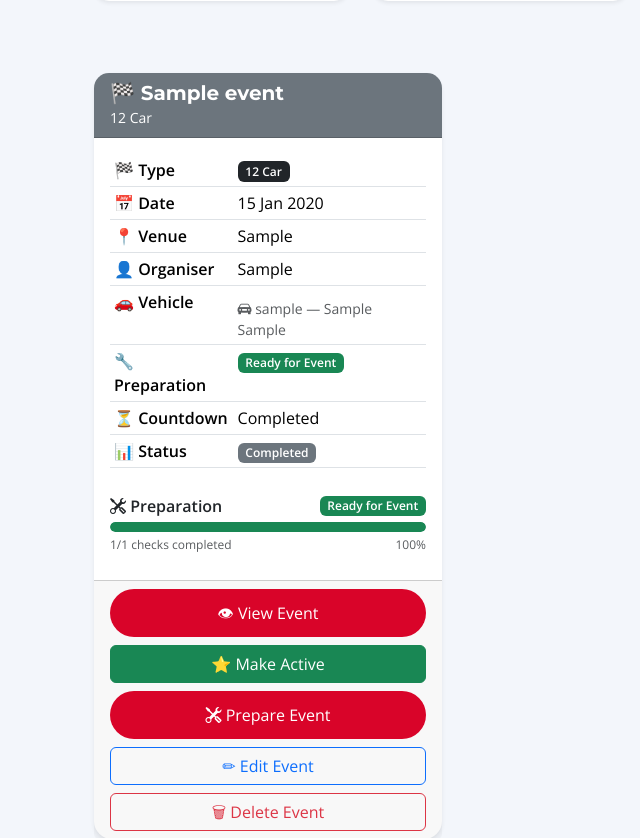
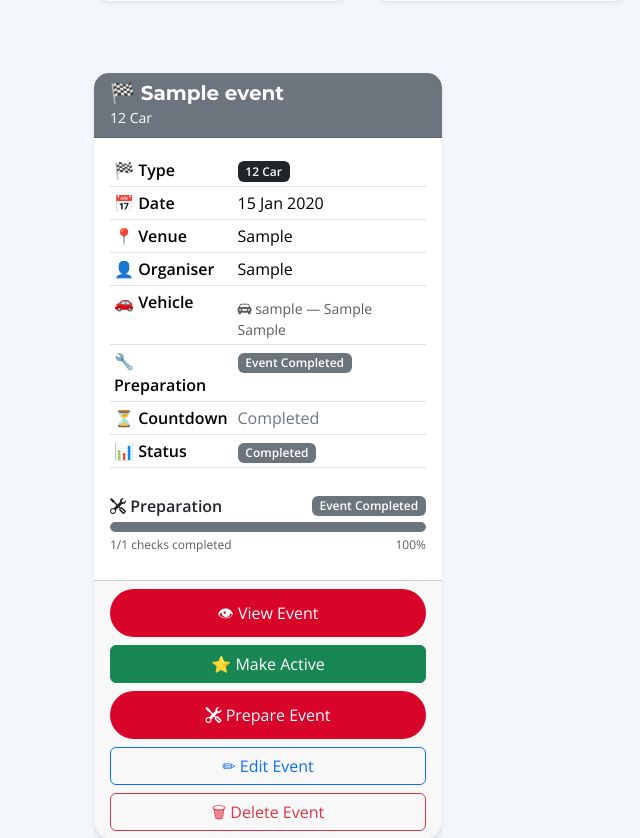
Before and after one commit to RoyCuthbert/motorsport-navigator, a Django app: page /events/ in a window 1280 px wide. Shown: the part 441-1279 px from the top of the page, without its empty margins (0-640 px from the left). Run offline with Django 5.2, Linux system fonts and the light colour scheme; a user stored in the database is signed in; tables that the repository leaves empty hold one stand-in row (values such as "Sample post").

Commit message:
doing test realised i had a few changes i needed to make to get the canceled events showing cancelled rather than old information still being produced

```diff
--- a/events/templates/events/events.html
+++ b/events/templates/events/events.html
@@ -249,7 +249,19 @@
 
                                         <td>
 
-                                            {% if event.total_checks == 0 %}
+                                            {% if event.status == "Cancelled" %}
+
+                                            <span class="badge bg-secondary">
+                                                Event Cancelled
+                                            </span>
+
+                                            {% elif event.status == "Completed" %}
+
+                                            <span class="badge bg-secondary">
+                                                Event Completed
+                                            </span>
+
+                                            {% elif event.total_checks == 0 %}
 
                                             <span class="badge bg-secondary">
                                                 Not Started
@@ -282,7 +294,20 @@
                                         <th>⏳ Countdown</th>
 
                                         <td>
-                                            {% if event.days_remaining > 1 %}
+
+                                            {% if event.status == "Cancelled" %}
+
+                                            <span class="text-secondary">
+                                                Cancelled
+                                            </span>
+
+                                            {% elif event.status == "Completed" %}
+
+                                            <span class="text-secondary">
+                                                Completed
+                                            </span>
+
+                                            {% elif event.days_remaining > 1 %}
 
                                             {{ event.days_remaining }} Days Remaining
 
@@ -299,6 +324,7 @@
                                             Completed
 
                                             {% endif %}
+
                                         </td>
                                     </tr>
 
@@ -308,28 +334,28 @@
 
                                         <td>
 
-                                            {% if event.days_remaining > 0 %}
+                                            {% if event.status == "Cancelled" %}
 
-                                            <span class="badge bg-success">
+                                            <span class="badge bg-secondary">
+                                                Cancelled
+                                            </span>
 
-                                                Upcoming
+                                            {% elif event.status == "Completed" %}
 
+                                            <span class="badge bg-secondary">
+                                                Completed
                                             </span>
 
                                             {% elif event.days_remaining == 0 %}
 
                                             <span class="badge bg-warning text-dark">
-
                                                 Running Today
-
                                             </span>
 
                                             {% else %}
 
-                                            <span class="badge bg-secondary">
-
-                                                Completed
-
+                                            <span class="badge bg-success">
+                                                Upcoming
                                             </span>
 
                                             {% endif %}
--- a/events/views.py
+++ b/events/views.py
@@ -84,7 +84,17 @@ def events(request):
             event.progress = 0
 
         # Preparation status
-        if total_checks == 0:
+        if event.status == "Cancelled":
+
+            event.preparation_status = "Event Cancelled"
+            event.preparation_status_class = "secondary"
+
+        elif event.status == "Completed":
+
+            event.preparation_status = "Event Completed"
+            event.preparation_status_class = "secondary"
+
+        elif total_checks == 0:
 
             event.preparation_status = "Not Started"
             event.preparation_status_class = "secondary"
```
Also changed, not shown: events/templates/events/event_detail.html (+30 -3 lines), preparation/templates/preparation/preparation.html (+28 -17 lines).
